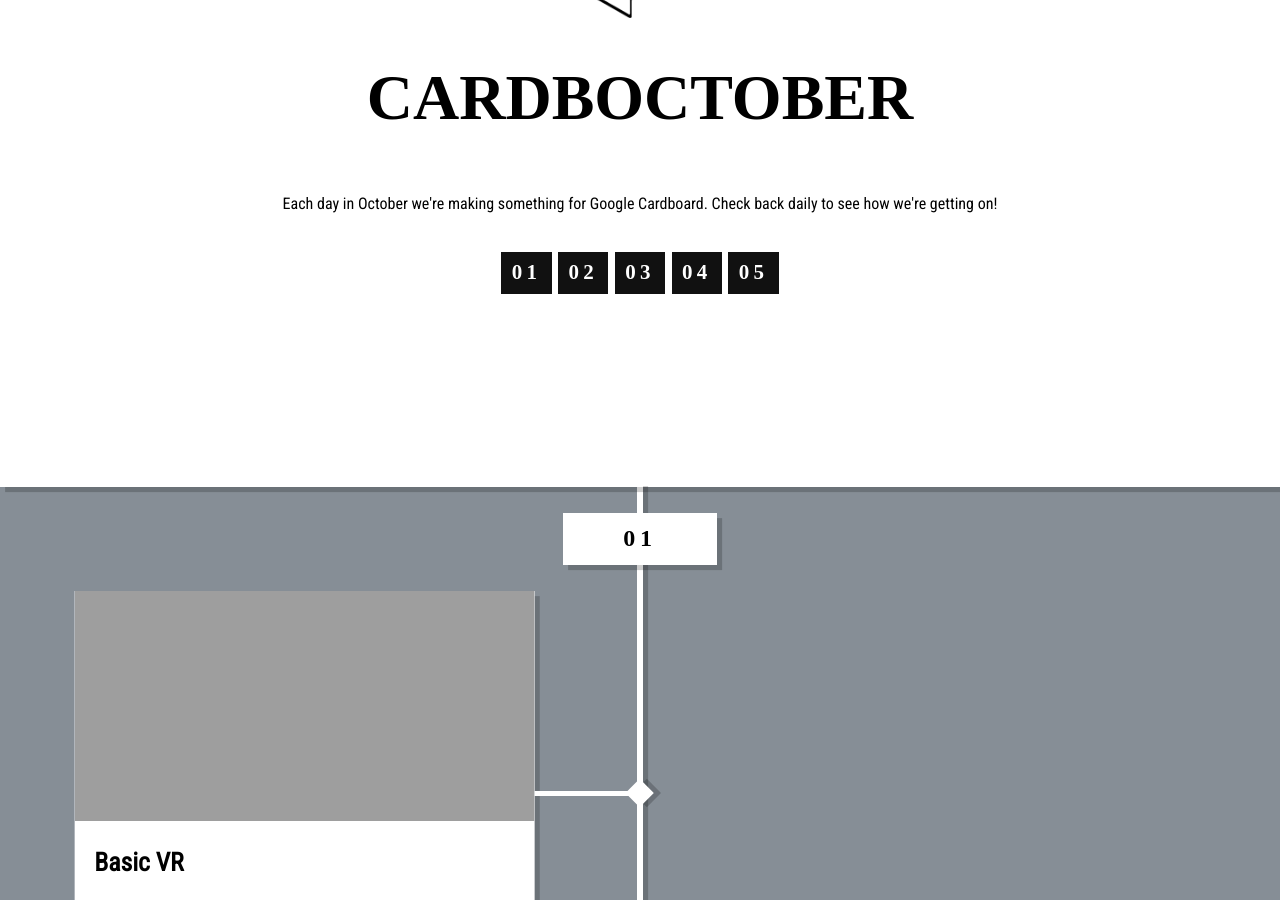
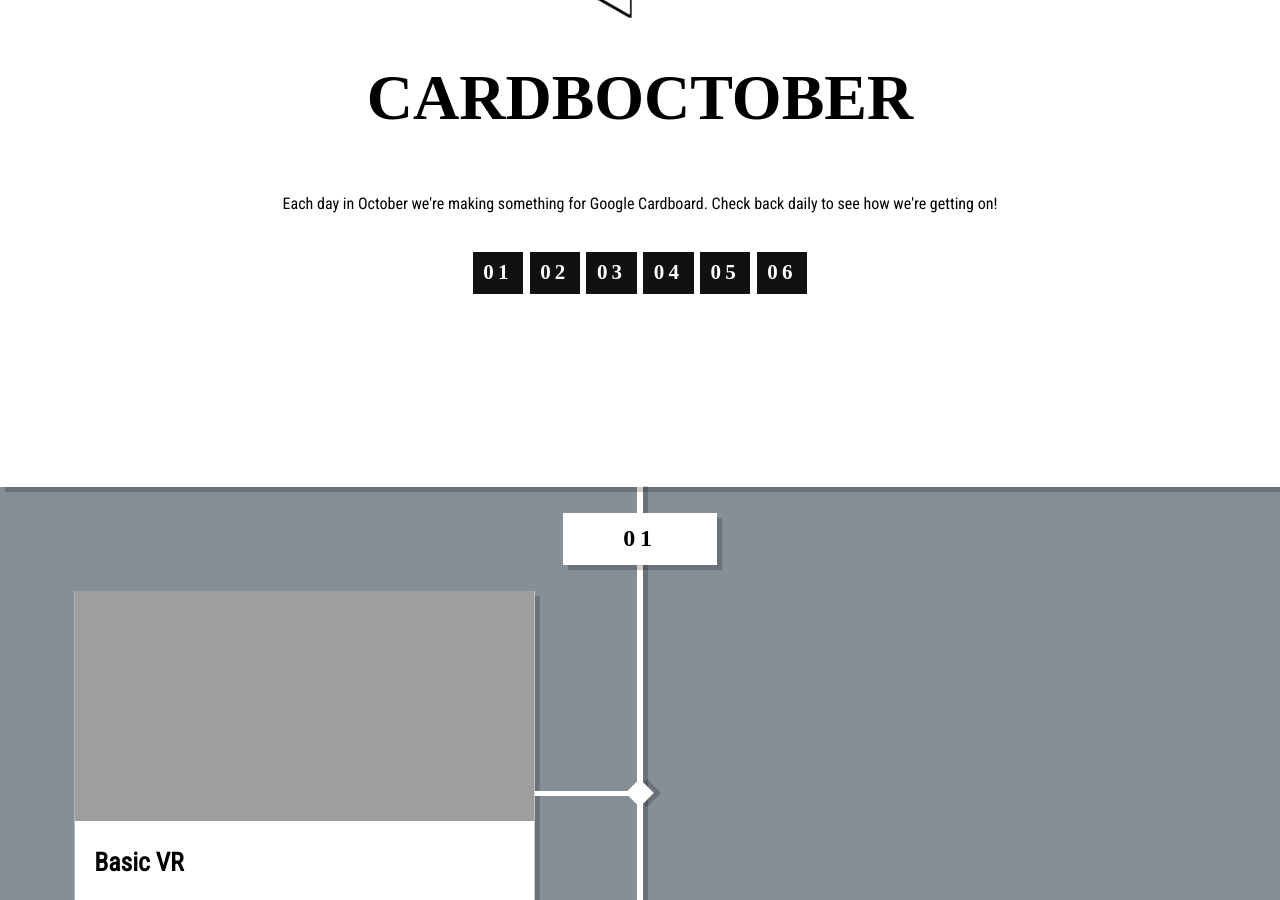
Before and after one commit to cardboctober/cardboctober.github.io, a Jekyll site: the page built from index.html, in a window 1280 px wide and 900 px high, scrolled down 413 px. Built offline with Jekyll 4.4.1, drawn with Linux system fonts in a browser that asks for light colours; some web fonts are replaced.

Commit message:
:boom: :boom: :boom: :boom: :boom: :boom:

```diff
--- a/_data/hacks.yml
+++ b/_data/hacks.yml
@@ -109,7 +109,7 @@
 
 ## HI MAX! IT'S BEN HERE!!
 
-- date: 05-10-2016
+- date: 06-10-2016
   title: Drifting Mesh
   url: https://cardboctober.xyz/ben/06/
   img: https://cardboctober.xyz/ben/06/screen.png
```
